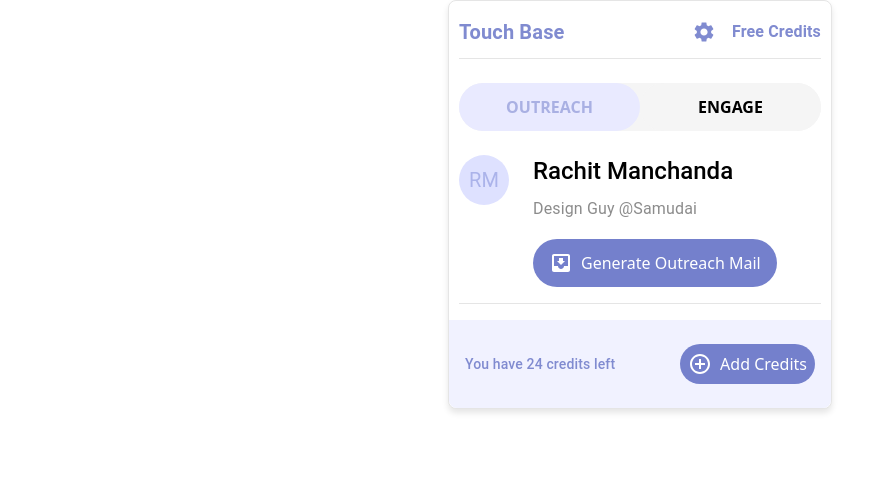
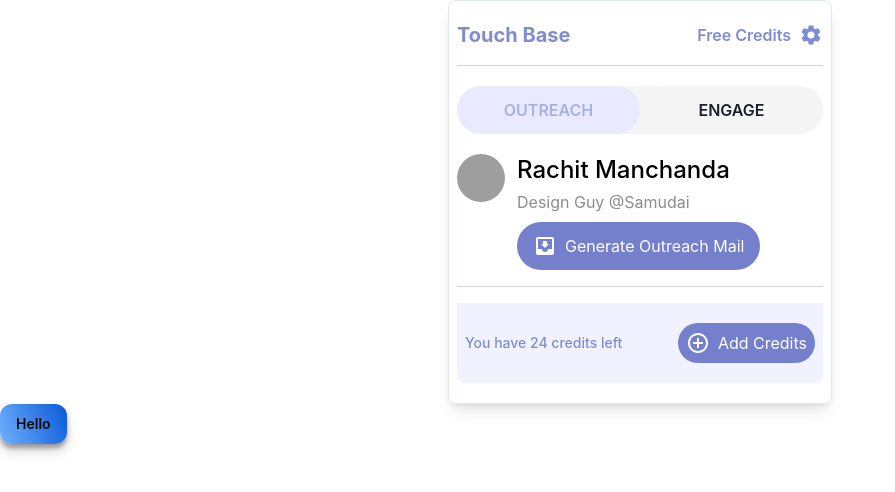
Before and after one commit to kushagrakrish/touch-based-frontend, a React (Create React App) app: page / in a window 1280 px wide. Shown: the top 492 px of the page, without its empty margins (0-895 px from the left). Built offline with nearby package versions, Linux system fonts and the light colour scheme; grey boxes are pictures that could not be loaded.

Commit message:
Material UI removed

```diff
--- a/package.json
+++ b/package.json
@@ -3,6 +3,7 @@
   "version": "0.1.0",
   "private": true,
   "dependencies": {
+    "@chakra-ui/react": "^2.8.0",
     "@emotion/react": "^11.11.1",
     "@emotion/styled": "^11.11.0",
     "@mui/icons-material": "^5.14.0",
@@ -10,6 +11,8 @@
     "@testing-library/jest-dom": "^5.14.1",
     "@testing-library/react": "^13.0.0",
     "@testing-library/user-event": "^13.2.1",
+    "classnames": "^2.3.2",
+    "framer-motion": "^10.13.0",
     "react": "^18.2.0",
     "react-dom": "^18.2.0",
     "react-scripts": "5.0.1",
--- a/src/App.js
+++ b/src/App.js
@@ -1,11 +1,14 @@
 import React from "react";
 import UserProfile from "./components/UserProfile";
+import { Button } from "@chakra-ui/react";
+import AppButton from "./components/app-button";
 
 const App = () => {
   return (
     <>
       <div className='pb-5'>
         <UserProfile />
+        <AppButton variant={"solid"}>Hello</AppButton>
       </div>
     </>
   );
--- a/src/components/Mailfooter.jsx
+++ b/src/components/Mailfooter.jsx
@@ -1,33 +1,17 @@
 import AddCircleOutlineIcon from "@mui/icons-material/AddCircleOutline";
-import { Box, Typography } from "@mui/material";
 import React from "react";
 
 const Mailfooter = () => {
   return (
-    <Box
-      sx={{
-        py: 3,
-        backgroundColor: "#F1F2FF",
-        display: "flex",
-        alignItems: "center",
-        justifyContent: "space-between",
-        px: 2,
-        borderBottomLeftRadius: 8,
-        borderBottomRightRadius: 8,
-        mt: 2,
-      }}
-    >
-      <Typography
-        variant='subtitle1'
-        sx={{ color: "#808BD0", fontWeight: "medium", fontSize: "14px" }}
-      >
+    <div className='py-5 bg-[#F1F2FF] flex items-center justify-between px-2 rounded-b-lg mt-4'>
+      <h3 className='font-medium text-sm text-[#808BD0]'>
         You have 24 credits left
-      </Typography>
+      </h3>
       <button className='bg-[#7480CC] text-white px-2 font-normal py-2 rounded-full flex items-center gap-2'>
         <AddCircleOutlineIcon />
         Add Credits
       </button>
-    </Box>
+    </div>
   );
 };
 
--- a/src/components/UserProfile.jsx
+++ b/src/components/UserProfile.jsx
@@ -1,167 +1,74 @@
+import MoveToInboxIcon from "@mui/icons-material/MoveToInbox";
+import SettingsIcon from "@mui/icons-material/Settings";
 import React, { useState } from "react";
-import { Box, Typography, Button, Avatar } from "@mui/material";
-import {
-  MoveToInbox as MoveToInboxIcon,
-  Settings as SettingsIcon,
-} from "@mui/icons-material";
 import MailDraft from "./MailDraft";
 import Mailfooter from "./Mailfooter";
+import { Avatar } from "@chakra-ui/react";
 
 const UserProfile = () => {
   const [showMailDraft, setShowMailDraft] = useState(false);
-  const [isEngageSelected, setIsEngageSelected] = useState(false);
 
-  const handleGenerateMail = (e) => {
-    setShowMailDraft(!showMailDraft);
+  const handleGenerateMail = () => {
+    setShowMailDraft(true);
   };
 
-  const handleToggleEngage = () => {
-    setIsEngageSelected(!isEngageSelected);
-  };
   return (
     <>
-      <Box
-        className='max-w-sm rounded-lg'
-        sx={{
-          backgroundColor: "#FFFFFF",
-          border: "1px solid #E5E5E5",
-          boxShadow: "0px 4px 6px rgba(0, 0, 0, 0.1)",
-          mx: "auto",
-          pt: "15px",
-        }}
-      >
+      <div className='px-2 bg-[#FFFFFF] border rounded-lg shadow-lg py-5 max-w-sm mx-auto'>
         {/* Header */}
-        <div className='px-[10px]'>
-          <Box
-            sx={{
-              display: "flex",
-              justifyContent: "space-between",
-              borderBottom: "1px solid #E5E5E5",
-              pb: "10px",
-            }}
-          >
-            <Typography
-              variant='h6'
-              component='h1'
-              sx={{ color: "#808BD0", fontWeight: "bold" }}
-            >
-              Touch Base
-            </Typography>
-            <Box sx={{ display: "flex", alignItems: "center", gap: 2 }}>
-              <SettingsIcon sx={{ color: "#808BD0" }} />
-              <Typography
-                variant='subtitle1'
-                sx={{ color: "#808BD0", fontWeight: "bold" }}
-              >
+        <div className='w-full flex items-center justify-between border-b border-gray-300 pb-4'>
+          <h1 className='text-xl text-[#808BD0] font-bold'>Touch Base</h1>
+          <div className='flex flex-row-reverse items-center gap-2'>
+            <SettingsIcon className='text-[#808BD0]' />
+            <h2 className='text-base font-semibold text-[#808BD0]'>
               Free Credits
-              </Typography>
-            </Box>
-          </Box>
+            </h2>
+          </div>
+        </div>
         {/* Toogle Tabs */}
+        <div className='w-full rounded-full bg-[#F5F5F5] flex items-center my-5'>
+          <div className='rounded-full py-3 px-3 text-center w-1/2 text-[#A9B0E3] font-semibold bg-[#E9EAFF]'>
+            OUTREACH
+          </div>
+          <div className='bg-[#F5F5F5] rounded-full py-3 px-3 text-center font-semibold w-1/2'>
+            ENGAGE
+          </div>
+        </div>
+        {/* Content Div */}
+        <div className='flex items-start gap-3 border-b border-gray-300 pb-4'>
+          <Avatar name='Kent Dodds' src='https://bit.ly/kent-c-dodds' />
 
-          <Box
-            sx={{
-              display: "flex",
-              alignItems: "center",
-              justifyContent: "space-between",
-              bgcolor: "#F5F5F5",
-              borderRadius: 999,
-              my: 3,
-            }}
-          >
-            <Box
-              className={`font-semibold ${
-                !isEngageSelected ? "bg-[#E9EAFF]" : "bg-[#F5F5F5]"
-              }`}
-              sx={{
-                py: 1.5,
-                px: 3,
-                textAlign: "center",
-                width: "50%",
-                color: "#A9B0E3",
-                borderRadius: 999,
-                cursor: "pointer",
-              }}
-              onClick={handleToggleEngage}
-            >
-              OUTREACH
-            </Box>
-            <Box
-              className={`font-semibold ${
-                isEngageSelected ? "bg-[#E9EAFF]" : "bg-[#F5F5F5]"
-              }`}
-              sx={{
-                py: 1.5,
-                px: 3,
-                textAlign: "center",
-                width: "50%",
-                borderRadius: 999,
-                cursor: "pointer",
-              }}
-              onClick={handleToggleEngage}
-            >
-              ENGAGE
-            </Box>
-          </Box>
-          {/* Content Div */}
-          <Box
-            sx={{
-              display: "flex",
-              alignItems: "flex-start",
-              gap: 3,
-              borderBottom: "1px solid #E5E5E5",
-              pb: 2,
-            }}
-          >
-            <Avatar
-              sx={{
-                bgcolor: "#DEE1FF",
-                width: 50,
-                height: 50,
-                color: "#ABB3EA",
-              }}
-            >
-              RM
-            </Avatar>
           {/* Content */}
-            <Box>
-              <Typography
-                variant='h5'
-                sx={{ fontWeight: "medium", color: "black" }}
-              >
+          <div>
+            <h1 className='text-2xl font-medium text-black'>
               Rachit Manchanda
-              </Typography>
-              <Typography
-                variant='subtitle1'
-                sx={{ fontWeight: "normal", color: "#8c8c8c", mt: 1, mb: 2 }}
-              >
+            </h1>
+            <h2 className='text-base font-normal text-[#8c8c8c] mt-1 mb-2 '>
               Design Guy @Samudai
-              </Typography>
+            </h2>
             <button
-                className='bg-[#7480CC] text-white px-4 text-sm md:text-base font-normal py-3 rounded-full flex items-center gap-2'
-                onClick={() => handleGenerateMail()}
+              className='bg-[#7480CC] text-white px-4 font-normal py-3 rounded-full flex items-center gap-2'
+              onClick={handleGenerateMail}
             >
               <MoveToInboxIcon />
               Generate Outreach Mail
             </button>
-            </Box>
-          </Box>
-          {/* Mail Draft */}
+          </div>
+        </div>
         {showMailDraft && (
           <>
-              <Box sx={{ px: 1, py: 2 }}>
+            <div className='px-2 py-4'>
               <MailDraft />
-              </Box>
-              <Box sx={{ px: 1, pb: 2 }}>
+            </div>
+            <div className='px-2'>
               <MailDraft />
-              </Box>
+            </div>
           </>
         )}
+        <div>
+          <Mailfooter />
         </div>
-        <Box>
-          <Mailfooter />
-        </Box>
-      </Box>
+      </div>
     </>
   );
 };
--- /dev/null
+++ b/src/components/app-button.jsx
@@ -0,0 +1,41 @@
+import { Button } from "@chakra-ui/button";
+import cx from "classnames";
+import React from "react";
+
+const AppButton = ({
+  size,
+  children,
+  className,
+  leftIcon,
+  rightIcon,
+  variant = "solid" | "link",
+  onClick,
+  type,
+  fullWidth = false,
+}) => {
+  return (
+    <>
+      <Button
+        variant={variant}
+        leftIcon={leftIcon}
+        rightIcon={rightIcon}
+        onClick={onClick}
+        type={type}
+        className={cx(
+          "font-inter font-semibold",
+          {
+            "px-6 py-3": size === "sm",
+            "px-8 py-3": size === "md",
+            "px-10 py-2": size === "lg",
+            "px-12 py-5": size === "xl",
+          },
+          className
+        )}
+      >
+        {children}
+      </Button>
+    </>
+  );
+};
+
+export default AppButton;
--- a/src/index.js
+++ b/src/index.js
@@ -2,10 +2,14 @@ import React from "react";
 import ReactDOM from "react-dom/client";
 import App from "./App";
 import "./index.css";
+import { ChakraProvider } from "@chakra-ui/react";
+import { theme } from "./styles/theme";
 
 const root = ReactDOM.createRoot(document.getElementById("root"));
 root.render(
   <React.StrictMode>
-    <App />
+    <ChakraProvider theme={theme}>
+      <App />
+    </ChakraProvider>
   </React.StrictMode>
 );
--- /dev/null
+++ b/src/styles/components/button-styles.js
@@ -0,0 +1,51 @@
+import { defineStyle, defineStyleConfig } from "@chakra-ui/react";
+
+const solid = defineStyle({
+  border: 0, // change the appearance of the border
+  borderRadius: "12px", // remove the border radius
+  fontSize: "14px",
+  fontWeight: "semibold",
+  fontStyle: "inter",
+  textColor: "#0B0B0B",
+  background: "linear-gradient(246.26deg, #0353D5 -6.58%, #6DAEFC 96.96%)",
+  boxShadow: "0px 8px 12px rgba(0, 0, 0, 0.15), 0px 4px 4px rgba(0, 0, 0, 0.3)",
+  _hover: {
+    background: "linear-gradient(246.26deg, #0353D5 -6.58%, #6DAEFC 96.96%)",
+  },
+  _active: {
+    background: "linear-gradient(123.54deg, #4FC3F7 12.51%, #3949AB 91.59%)",
+    textColor: "#0B0B0B",
+  },
+});
+
+const link = defineStyle({
+  fontWeight: "semibold",
+  padding: 0,
+  fontSize: "14px",
+  fontStyle: "inter",
+  rounded: 0,
+  borderBottom: "1px solid #4FC3F7",
+  background: "linear-gradient(246.26deg, #0353D5 -6.58%, #6DAEFC 96.96%)",
+  bgClip: "text",
+  _active: {
+    textDecoration: "none",
+    background:
+      "linear-gradient(123.54deg, rgba(79, 195, 247, 0.5) 12.51%, rgba(57, 73, 171, 0.5) 91.59%)",
+    bgClip: "text",
+    textColor: "transparent",
+    borderBottom: "1px solid #3949AB",
+  },
+  _hover: {
+    background: "linear-gradient(123.54deg, #4FC3F7 12.51%, #3949AB 91.59%)",
+    bgClip: "text",
+    textColor: "transparent",
+    borderBottom: "1px solid #3949AB",
+  },
+});
+
+export const buttonTheme = defineStyleConfig({
+  variants: {
+    solid,
+    link,
+  },
+});
--- /dev/null
+++ b/src/styles/theme.js
@@ -0,0 +1,12 @@
+import { extendTheme } from "@chakra-ui/react";
+import { buttonTheme } from "./components/button-styles";
+
+export const theme = extendTheme({
+  colors: {
+    primary: "#060606",
+    content: "#9F9F9F",
+  },
+  components: {
+    Button: buttonTheme,
+  },
+});
```
Also changed, not shown: src/components/MailDraft.jsx (+8 -33 lines), 2 other files (tests, documents, lock files or other folders). Lines whose indentation alone changed are shown as unchanged.
